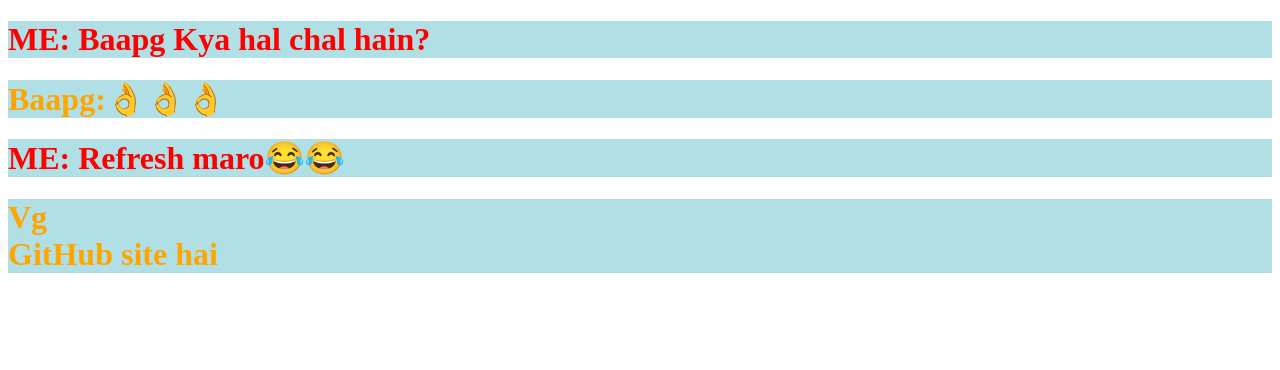
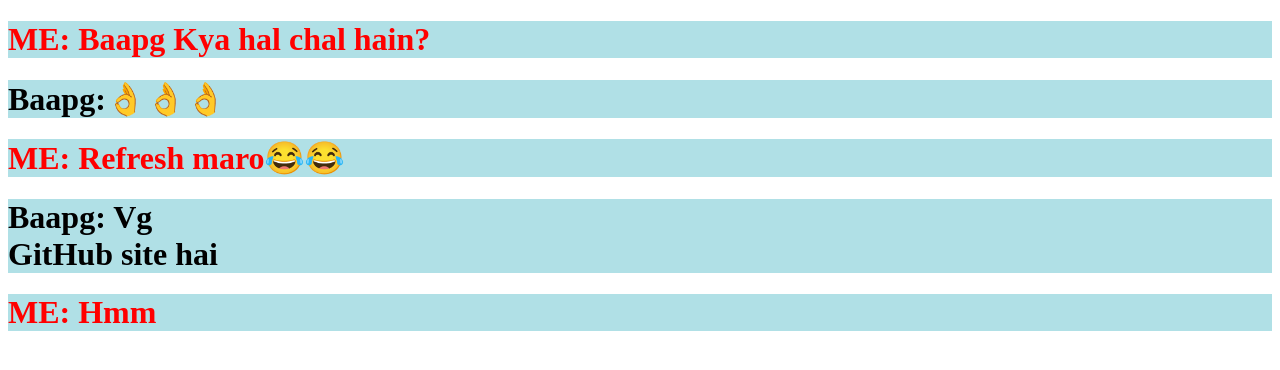
Before and after one commit to all-drama/textonly, a plain HTML site: page index.html in a window 1280 px wide. Drawn offline with Linux system fonts and the light colour scheme.

Commit message:
Update index.html

```diff
--- a/index.html
+++ b/index.html
@@ -5,12 +5,12 @@
 <div class="text-center">
 <h1 style="background-color:powderblue;color:red;">ME: Baapg Kya hal chal hain?<h1>
 
-<h1 style="background-color:powderblue;color: orange;"> Baapg:👌👌👌 <h1>
+<h1 style="background-color:powderblue;color: black;"> Baapg:👌👌👌 <h1>
 
 <h1 style="background-color:powderblue;color:red;">ME: Refresh maro😂😂<h1>
 
-<h1 style="background-color:powderblue;color: orange;"> Vg <br>  GitHub site hai <h1>
-
+<h1 style="background-color:powderblue;color: black;"> Baapg: Vg <br>  GitHub site hai <h1>
+<h1 style="background-color:powderblue;color:red;">ME: Hmm<h1>
 </div>
 </head>
 </html>
```
